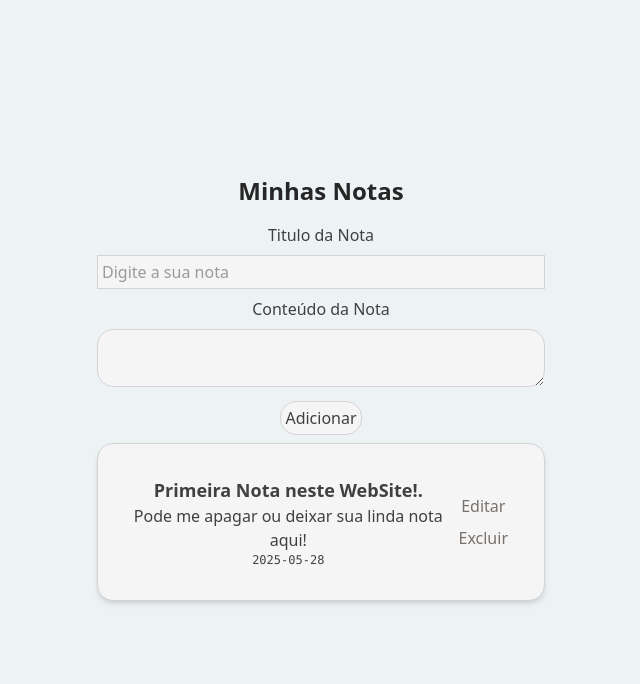
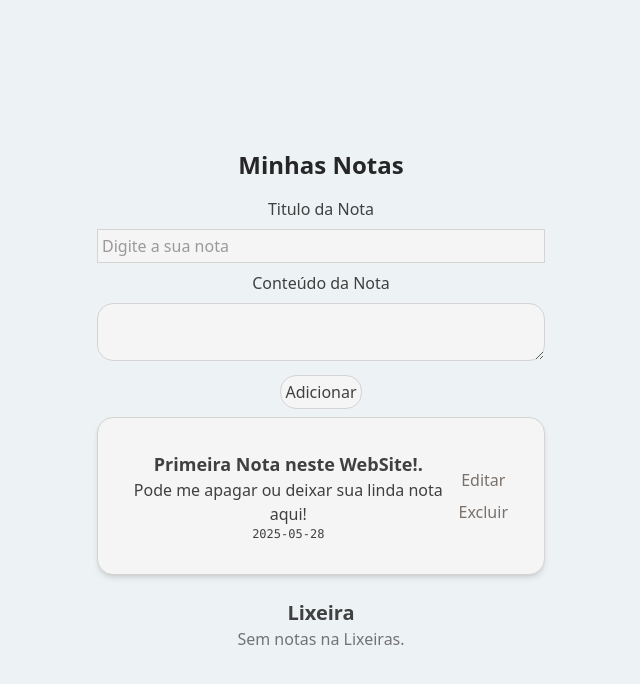
Before and after one commit to IsraelPina32/Sistema-Notas, a Vue app: page / in a window 1280 px wide. Shown: the top 684 px of the page, without its empty margins (319-959 px from the left). Built offline with nearby package versions, Linux system fonts and the light colour scheme.

Commit message:
feat:(App.vue) Adicioando nova fucionalidade da Lixeira para meu App.vue, ainda terá novas implementações futuras.

```diff
--- a/src/App.vue
+++ b/src/App.vue
@@ -17,13 +17,16 @@
         </form>
 
         <NoteCard v-for="note in notes" :note="note" :key="note.id" @edit="handleEdit" @delete="handleDelete" />
+        <TrashBin :trash="trash" @restore="restoreFromTrash"/>
     </section>
 </template>
 
 <script setup>
 import { ref, onMounted } from 'vue'
 import NoteCard from './components/NoteCard.vue'
+import TrashBin from './components/TrashBin.vue'
 
+const trash = ref([])
 
 const notes = ref([
     { id: 1, title: 'Primeira Nota neste WebSite!', content: 'Pode me apagar ou deixar sua linda nota aqui!', createdAt: '2025-05-28'}])
@@ -67,34 +70,34 @@ const handleEdit = (note) => {
 }
 
 const handleDelete = (note) => {
-    const trash = JSON.parse(localStorage.getItem('trash') || '[]')
-    trash.push(note)
-    localStorage.setItem('trash', JSON.stringify(trash))
 
+    trash.value.push(note)
+    localStorage.setItem('trash', JSON.stringify(trash.value))
 
     notes.value = notes.value.filter(n => n.id !== note.id)
     saveNotes()
 }
 
 const restoreFromTrash = (noteID) => {
-    const trash = JSON.parse(localStorage.getItem('trash') || '[]')
-    const note = trash.find(n => n.id === noteID)
-    if(note) {
+    const index = trash.value.findIndex(n => n.id === noteID)
+    if(index !== -1) {
+        const note = trash.value.splice(index, 1)[0]
         notes.value.push(note)
         saveNotes()
-        localStorage.setItem('trash', JSON.stringify(trash.filter(n => n.id !== noteID)))
     }
 }
 
 const saveNotes = () => {
-    localStorage.setItem('notes', JSON.stringify(notes.value))
+    localStorage.setItem('notes', JSON.stringify(notes.value));
+    localStorage.setItem('trash', JSON.stringify(trash.value));
 }
 
 onMounted(() => {
-    const  saved = localStorage.getItem('notes')
-    if (saved) {
-        notes.value = JSON.parse(saved)
-    }
+    const saved = localStorage.getItem('notes')
+
+    const trashData = localStorage.getItem('trash');
+    if (saved) notes.value = JSON.parse(saved)
+    if (trashData) trash.value = JSON.parse(trashData)
 })
 
 </script>
```
